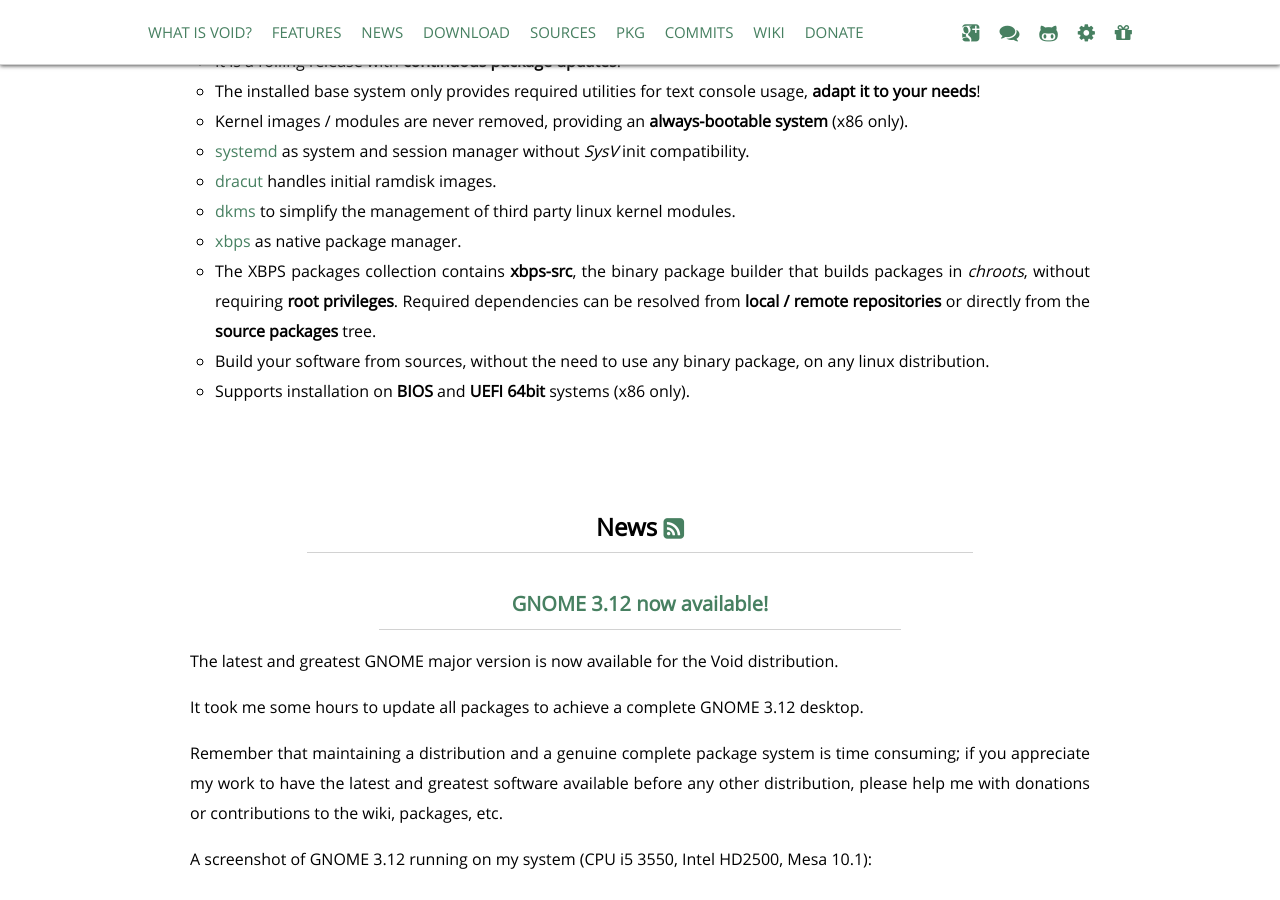
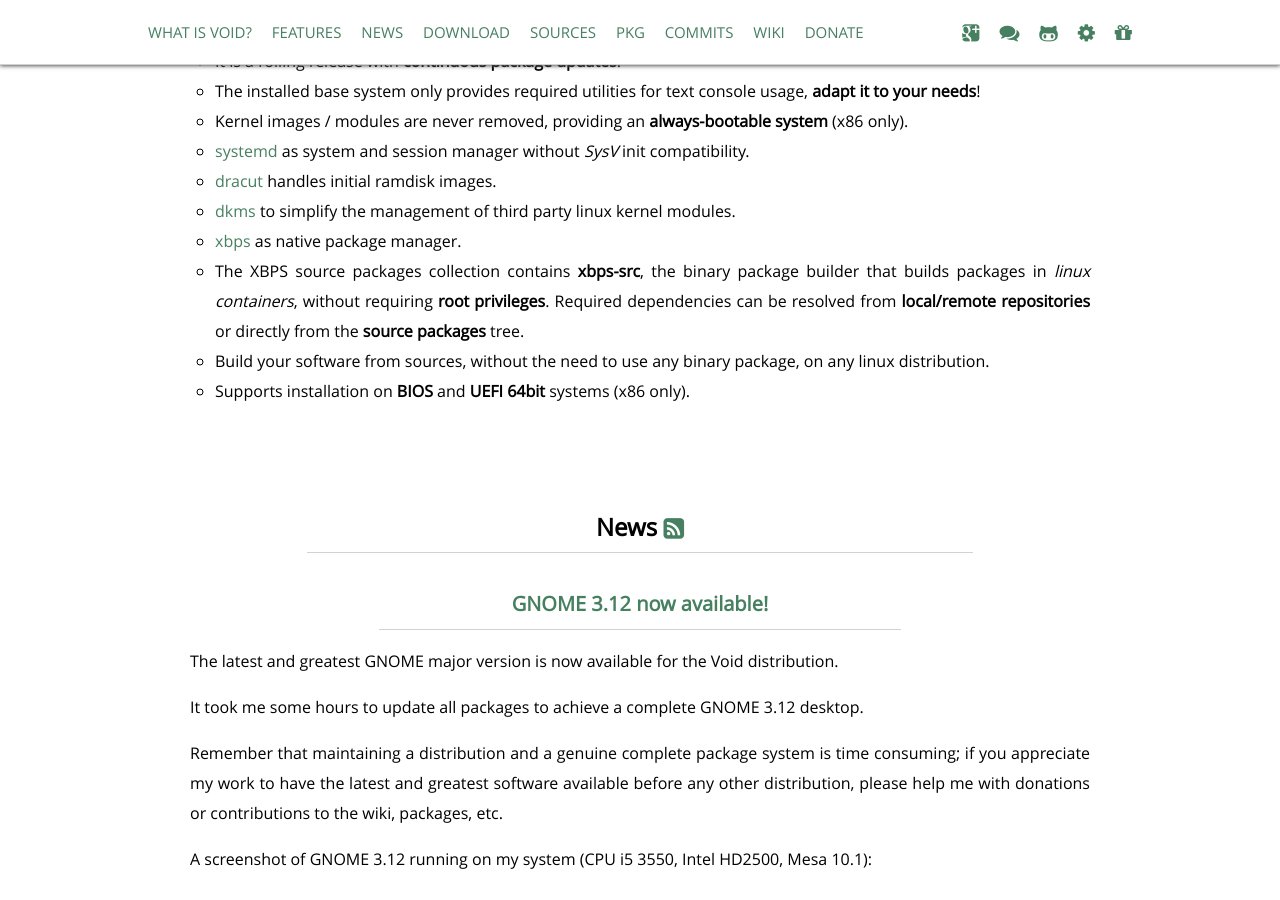
Before and after one commit to void-linux/void-linux.github.io, a Jekyll site: the page built from index.html, in a window 1280 px wide and 900 px high, scrolled down 1165 px. Built offline with Jekyll 4.4.1, drawn with Linux system fonts in a browser that asks for light colours; Markdown is read by kramdown in place of the engine named in the settings; some of the changed text lies outside the part shown.

Commit message:
index: more tweaks.

```diff
--- a/index.html
+++ b/index.html
@@ -55,7 +55,7 @@
 				<li><a href="https://dracut.wiki.kernel.org/">dracut</a> handles initial ramdisk images.</li>
 				<li><a href="http://linux.dell.com/dkms/">dkms</a> to simplify the management of third party linux kernel modules.</li>
 				<li><a href="http://www.voidlinux.eu/xbps">xbps</a> as native package manager.</li>
-				<li>The XBPS packages collection contains <strong>xbps-src</strong>, the binary package builder that builds packages in <em>chroots</em>, without requiring <strong>root privileges</strong>. Required dependencies can be resolved from <strong>local / remote repositories</strong> or directly from the <strong>source packages</strong> tree.</li>
+				<li>The XBPS source packages collection contains <strong>xbps-src</strong>, the binary package builder that builds packages in <em>linux containers</em>, without requiring <strong>root privileges</strong>. Required dependencies can be resolved from <strong>local/remote repositories</strong> or directly from the <strong>source packages</strong> tree.</li>
 				<li>Build your software from sources, without the need to use any binary package, on any linux distribution.</li>
 				<li>Supports installation on <strong>BIOS</strong> and <strong>UEFI 64bit</strong> systems (x86 only).</li>
 			</ul>
@@ -115,8 +115,8 @@
 		<div id="src">
 			<h2 class="cattitle">Source repositories</h2>
 			<ul>
-				<li>xbps (XBPS package manager) -- <a href="https://github.com/voidlinux/xbps">github.com/voidlinux/xbps</a></li>
-				<li>xbps-packages (XBPS packages collection) -- <a href="https://github.com/voidlinux/xbps-packages">github.com/voidlinux/xbps-packages</a></li>
+				<li>xbps (package manager) -- <a href="https://github.com/voidlinux/xbps">github.com/voidlinux/xbps</a></li>
+				<li>xbps-packages (source packages collection) -- <a href="https://github.com/voidlinux/xbps-packages">github.com/voidlinux/xbps-packages</a></li>
 				<li>void-mklive (image/rootfs maker and installer) -- <a href="https://github.com/voidlinux/void-mklive">github.com/voidlinux/void-mklive</a></li>
 			</ul>
 		</div>
```
